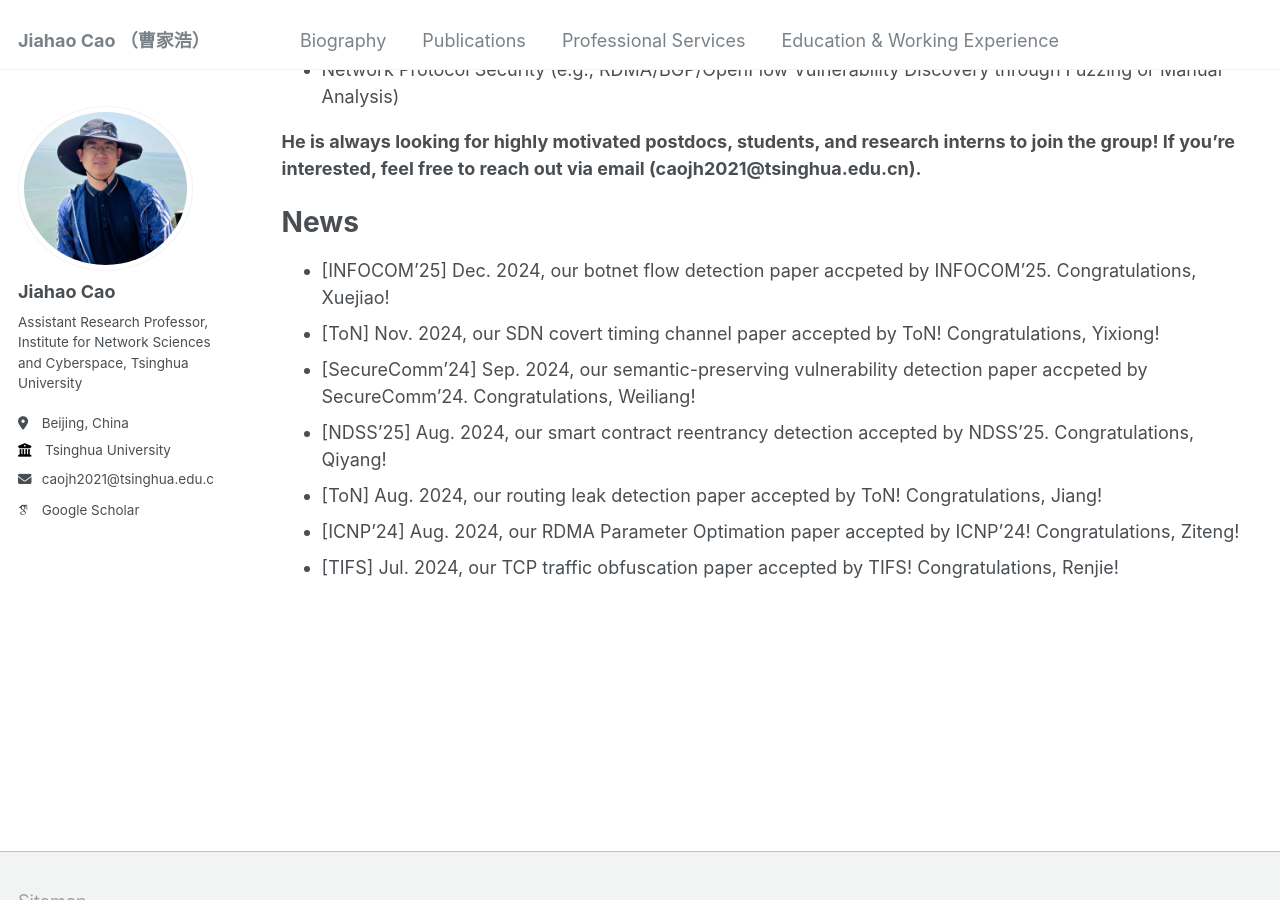
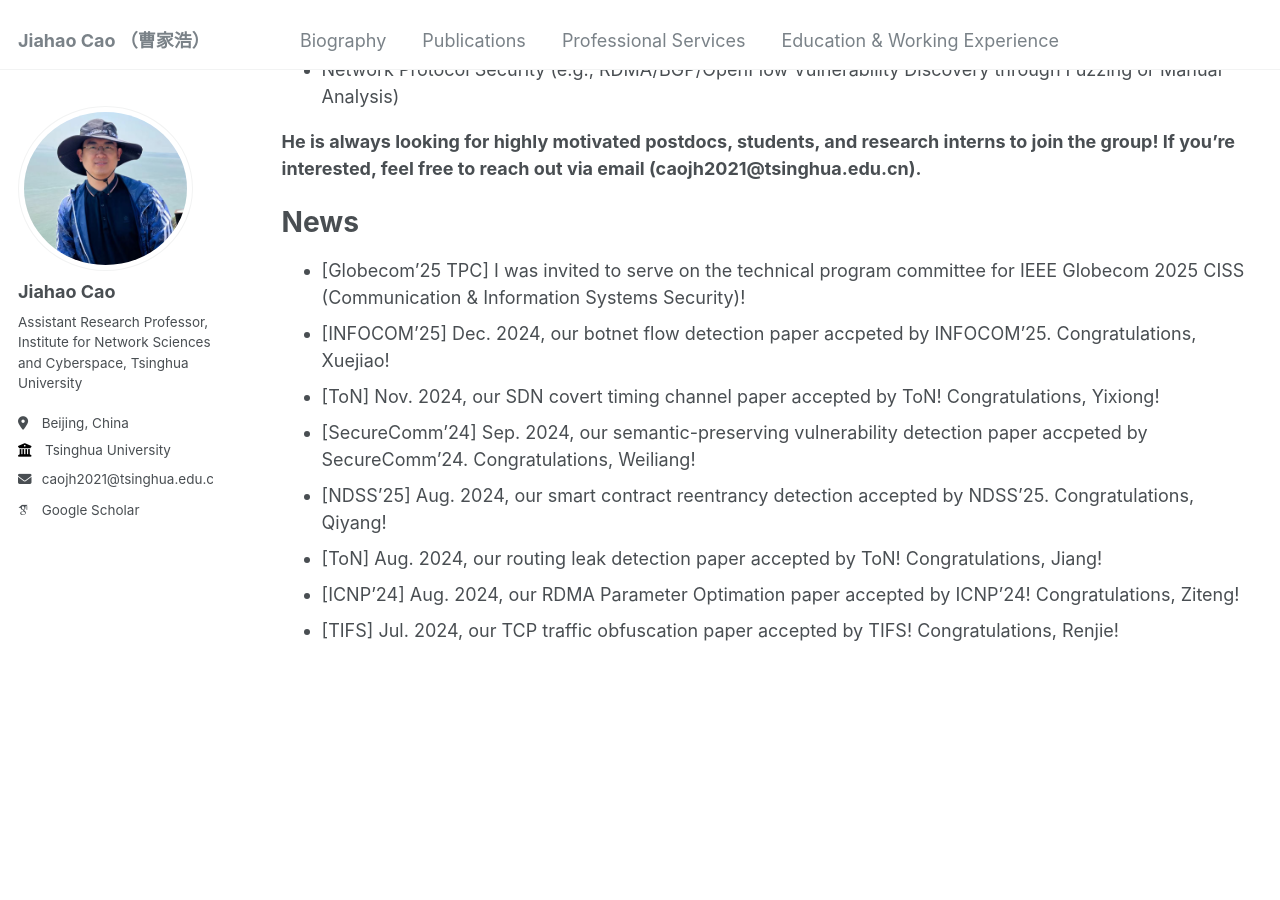
Before and after one commit to caojh15/caojh15.github.io, a Jekyll site: the page built from _pages/about.md, in a window 1280 px wide and 900 px high, scrolled down 607 px. Built offline with Jekyll 4.4.1, drawn with Linux system fonts in a browser that asks for light colours; some web fonts are replaced.

Commit message:
Update about.md

```diff
--- a/_pages/about.md
+++ b/_pages/about.md
@@ -20,6 +20,7 @@ His current interests mainly focus on the following domains:
 **He is always looking for highly motivated postdocs, students, and research interns to join the group! If you're interested, feel free to reach out via email (caojh2021@tsinghua.edu.cn).**
 
 # News
+- [Globecom'25 TPC] I was invited to serve on the technical program committee for IEEE Globecom 2025 CISS (Communication & Information Systems Security)!
 - [INFOCOM'25] Dec. 2024, our botnet flow detection paper accpeted by INFOCOM'25. Congratulations, Xuejiao!
 - [ToN] Nov. 2024, our SDN covert timing channel paper accepted by ToN! Congratulations, Yixiong!
 - [SecureComm'24] Sep. 2024, our semantic-preserving vulnerability detection paper accpeted by SecureComm'24. Congratulations, Weiliang!
```
